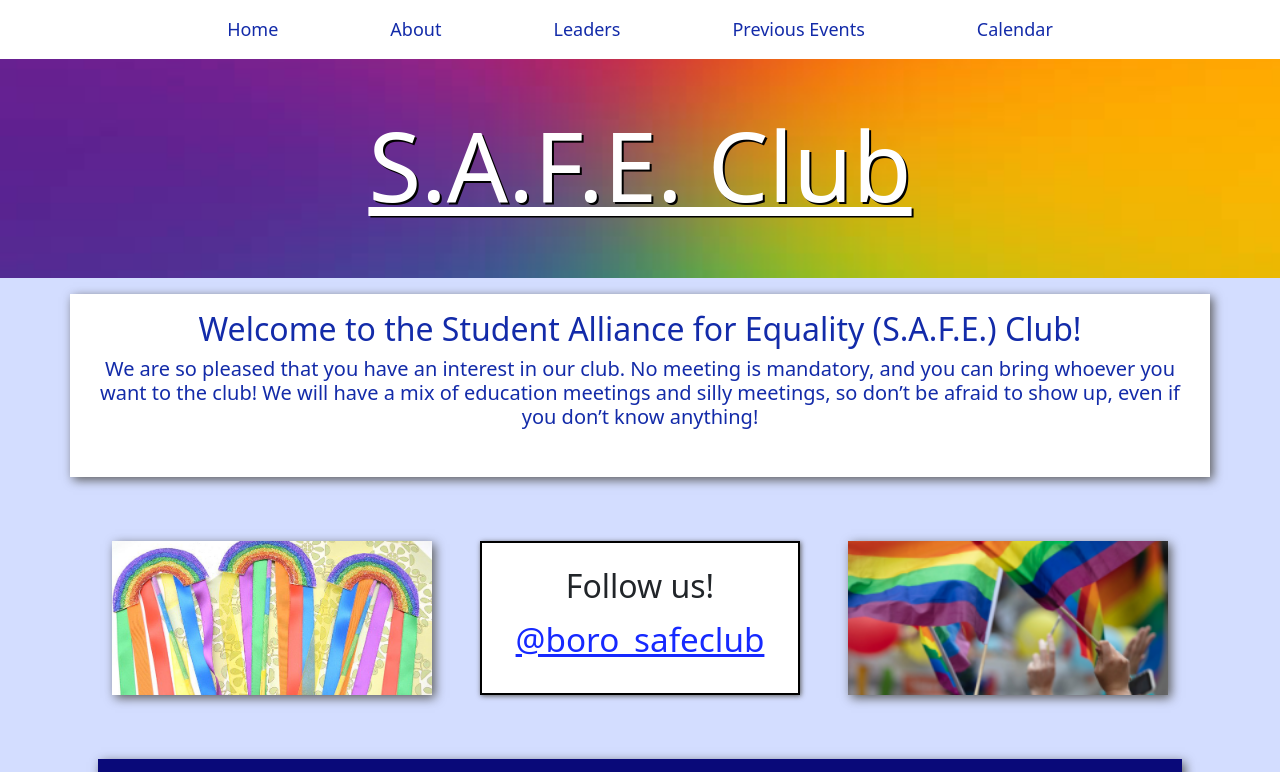
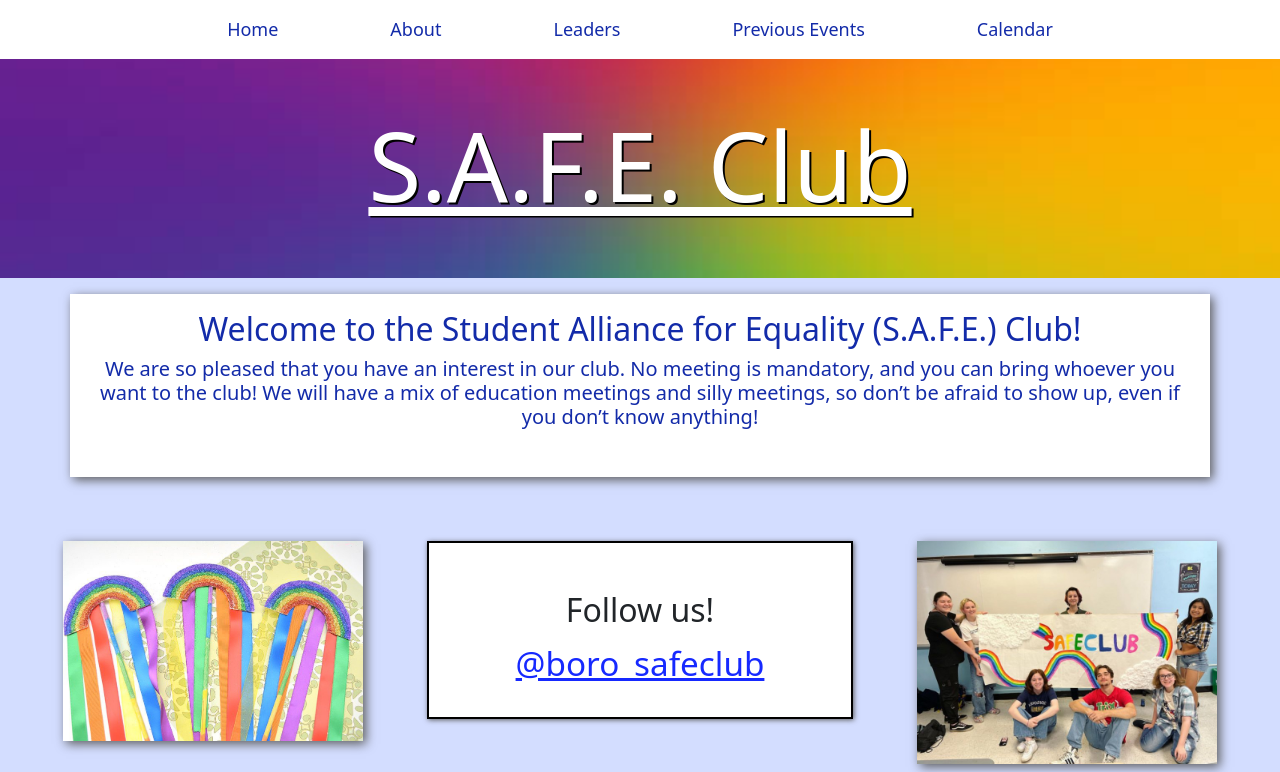
Before and after one commit to 124msalvani/SAFE-Club-Website, a plain HTML site: page index.html in a window 1280 px wide. Shown: the top 772 px of the page. Drawn offline with nearby package versions, Linux system fonts and the light colour scheme; a script that the page names is missing.

Commit message:
Changed boxes around Insta, BG headers in About

```diff
--- a/index.html
+++ b/index.html
@@ -33,7 +33,7 @@
             <a id="text-darkblue" class="nav-link" href="about.html#Leaders">Leaders</a>
           </li>
           <li class="nav-item px-5">
-            <a id="text-darkblue" class="nav-link" href="about.html#PrevEvenets">Previous Events</a>
+            <a id="text-darkblue" class="nav-link" href="about.html#PrevEvents">Previous Events</a>
           </li>
           <li class="nav-item px-5">
             <a id="text-darkblue" class="nav-link" href="calendar.html">Calendar</a>
@@ -66,24 +66,32 @@
   <div class="container-fluid">
     <div class="row py-5 text-center justify-content-center height-test">
 
-      <div class="col-3 text-start bg-img-1 blurbox ">
-        <h2 id="text-darkblue"></h2>
-    </div>
+      <div class="col-4 text-center ">
+        <img class= "blurbox flagsize" src="img/craft_one.jpg" alt="Craft">
+      </div>
 
-    <div class="col-3 mx-5 border-black text-center background-white">
-      <div class="row"></div>
-      <br> <h2 id="follow-us">Follow us!</h2>
-      <h1><a id="insta-link" href="https://instagram.com/boro_safeclub">@boro_safeclub</a></h1>
-    </div>
+      <div class="col-4">
+        <div class="row">
+          <div class="col py-4 border-black  text-center background-white">
+            <div class="row"></div>
+            <br> <h2 id="follow-us">Follow us!</h2>
+            <h1><a id="insta-link" href="https://instagram.com/boro_safeclub">@boro_safeclub</a></h1>
+          </div>
 
-    <div class="col-3  text-start bg-img-2 blurbox">
-      <h2 id="text-darkblue"></h2>
+        </div>
+      </div>
+
+
+
+    <div class="col-4 text-center">
+      <img class= "blurbox flagsize" src="img/BoroSafeClubInsta2.jpg" alt="Safe Club Insta Truck">
+      </div>
     </div>
   </div>
 </div>
 
 
-  <div class="container my-3">
+  <div class="container pt-3 my-3">
     <div class="row background-darkblue m-3 py-3 px-4 justify-content-center blurbox">
       <div class="col text-white">
         <h1 class="text-center">Contact us at:</h1>
--- a/style.css
+++ b/style.css
@@ -89,7 +89,7 @@ nav.stroke ul li a:hover:after {
 
 .background-rainbow-2{
   color: white;
-  background: url(../img/wavey-rainbow.png) no-repeat;
+  background: url(../img/wavey-rainbow3.png) no-repeat;
   background-size: 100%;
   background-clip: padding-box;
   background-position: 5% 10%;;
@@ -119,10 +119,11 @@ background: linear-gradient(0deg, rgba(2,0,36,1) 0%, rgba(9,9,121,1) 50%);
 }
 
 .bg-img-2{
-  background: url(../img/waving_flags1.png) no-repeat;
+  background: url(../img/BoroSafeClubInsta1.jpg) no-repeat;
   background-size: cover;
-  background-clip: padding-box;
-  background-position: center;
+  background-position: 0%;
+
+
 
 }
 
```
Also changed, not shown: about.html (+1 -1 lines), img/BoroSafeClubInsta1.jpg (added), img/BoroSafeClubInsta2.jpg (added), img/wavey-rainbow4.png (added), 1 other file.
